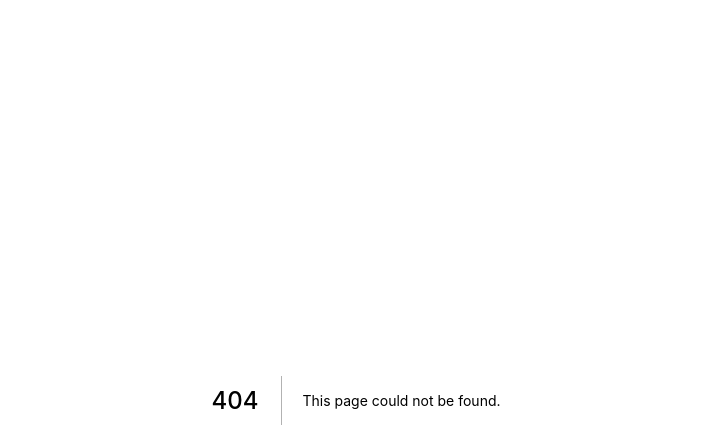
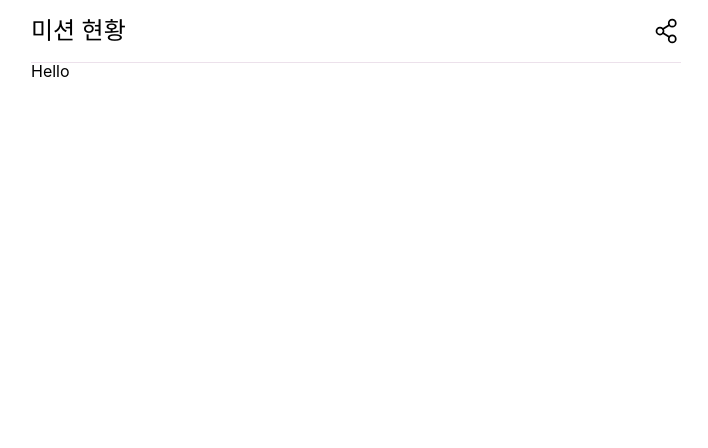
Before and after one commit to bsideproject/praise-frontend, a Next.js app: page /my-page in a window 1280 px wide. Before the commit this address had no page. Shown: the top 448 px of the page, without its empty margins (284-992 px from the left). Built offline with nearby package versions, Linux system fonts and the light colour scheme.

Commit message:
feature: Mypage Header 구현

```diff
--- a/package.json
+++ b/package.json
@@ -18,6 +18,7 @@
 	"dependencies": {
 		"next": "12.1.6",
 		"normalize.css": "^8.0.1",
+		"phosphor-react": "^1.4.1",
 		"react": "18.1.0",
 		"react-dom": "18.1.0",
 		"react-query": "^3.39.0",
--- /dev/null
+++ b/pages/my-page.tsx
@@ -0,0 +1,26 @@
+import { ShareNetwork } from "phosphor-react";
+import styled from "styled-components";
+import { Header, StickyHeader } from "../src/components/header";
+import DefaultLayout from "../src/layouts";
+
+const Title = styled.div`
+	font-size: 24px;
+	line-height: 150%;
+	font-weight: 500;
+`;
+
+function MyPage() {
+	return (
+		<DefaultLayout>
+			<StickyHeader>
+				<Header>
+					<Title>미션 현황</Title>
+					<ShareNetwork size={28} />
+				</Header>
+			</StickyHeader>
+			Hello
+		</DefaultLayout>
+	);
+}
+
+export default MyPage;
--- /dev/null
+++ b/src/components/header.tsx
@@ -0,0 +1,24 @@
+import styled from "styled-components";
+
+interface HeaderProps {
+	children: React.ReactNode;
+}
+
+const StickyHeaderContainer = styled.div`
+	height: 62px;
+	position: sticky;
+`;
+
+function StickyHeader({ children }: HeaderProps) {
+	return <StickyHeaderContainer>{children}</StickyHeaderContainer>;
+}
+
+const Header = styled.div`
+	display: flex;
+	align-items: center;
+	justify-content: space-between;
+	height: 62px;
+	border-bottom: 1px ${({ theme }) => theme.colors.gray10} solid;
+`;
+
+export { StickyHeader, Header };
--- /dev/null
+++ b/src/layouts/index.tsx
@@ -0,0 +1,16 @@
+import styled from "styled-components";
+
+const PageContainer = styled.div`
+	padding-left: 16px;
+	padding-right: 16px;
+	@media screen and (min-width: 768px) {
+		margin: 0 auto;
+		width: 650px;
+	}
+`;
+
+function DefaultLayout({ children }: { children: React.ReactNode }) {
+	return <PageContainer>{children}</PageContainer>;
+}
+
+export default DefaultLayout;
```
Also changed, not shown: 1 other file (tests, documents, lock files or other folders).
